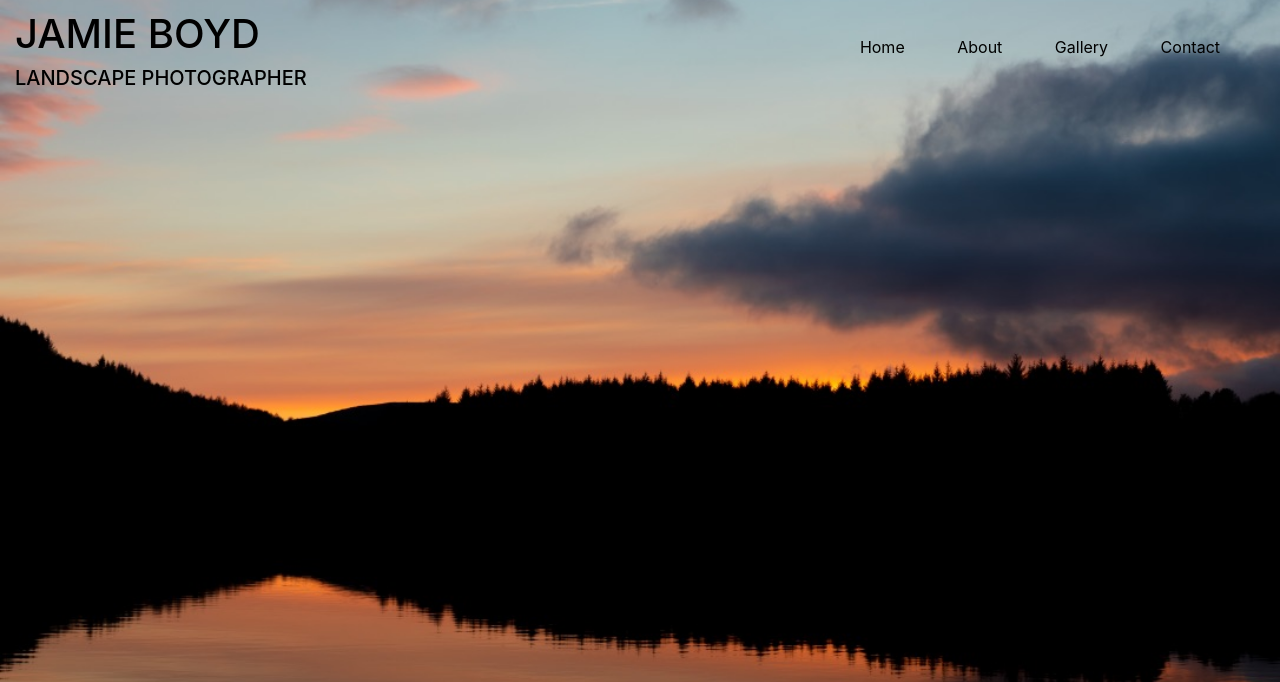
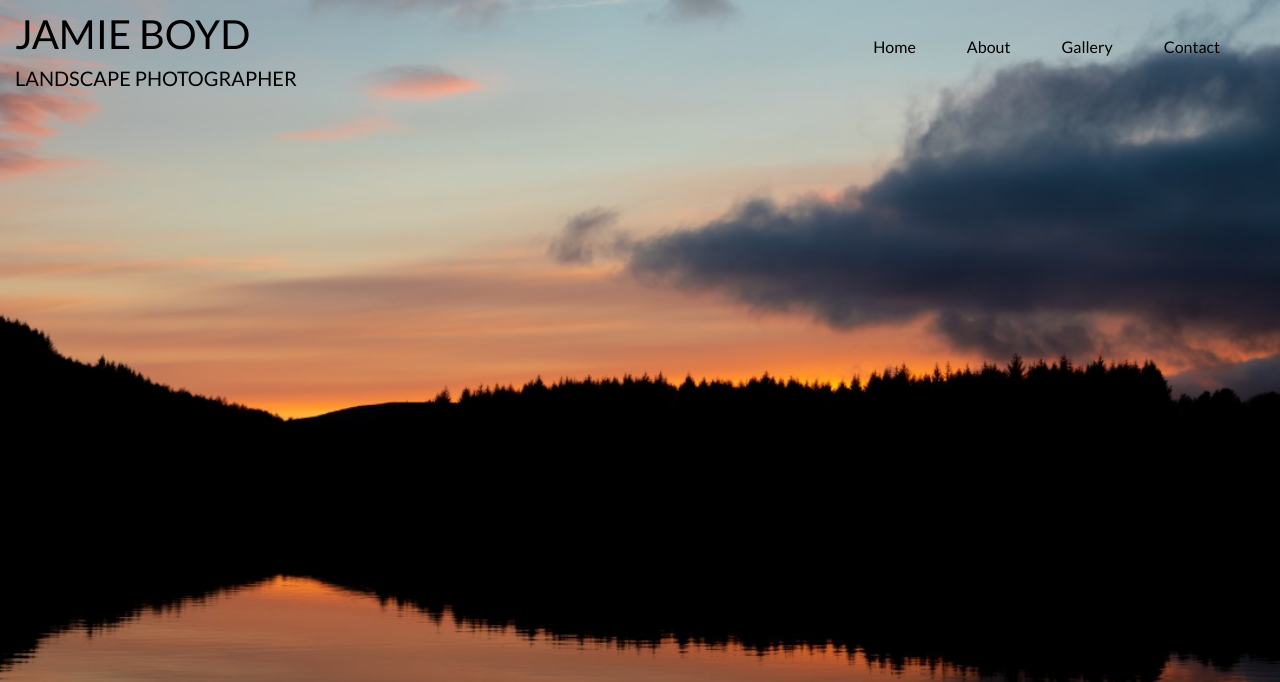
Before and after one commit to Code-Institute-Submissions/jboyd8-milestone-project-1, a plain HTML site: page index.html in a window 1280 px wide. Shown: the top 682 px of the page. Drawn offline with nearby package versions, Linux system fonts and the light colour scheme.

Commit message:
imported fonts via google fonts and applied them to name, title and nav-items

```diff
--- a/assets/css/style.css
+++ b/assets/css/style.css
@@ -1,4 +1,4 @@
-
+@import url('https://fonts.googleapis.com/css?family=Lato:100,200,300,400,500,600,700|Roboto:100,200,300,400,500,600,700');
 
 
 /* ---------------------------------------- Colours */
@@ -39,15 +39,19 @@ header {
 }
 
 .name, .title {
+    font-family: 'Lato', sans-serif;
     color: #000000;
 }
 
+
+/* I seperated the padding of name as it was too close to the top of the page but I was happy with the spacing between name and title */
 .name {
     padding-top: 10px;
 }
 
 
 #nav {
+    font-family: 'Lato', sans-serif;
     position: relative;
     float: right;
     margin: 25px;
```
